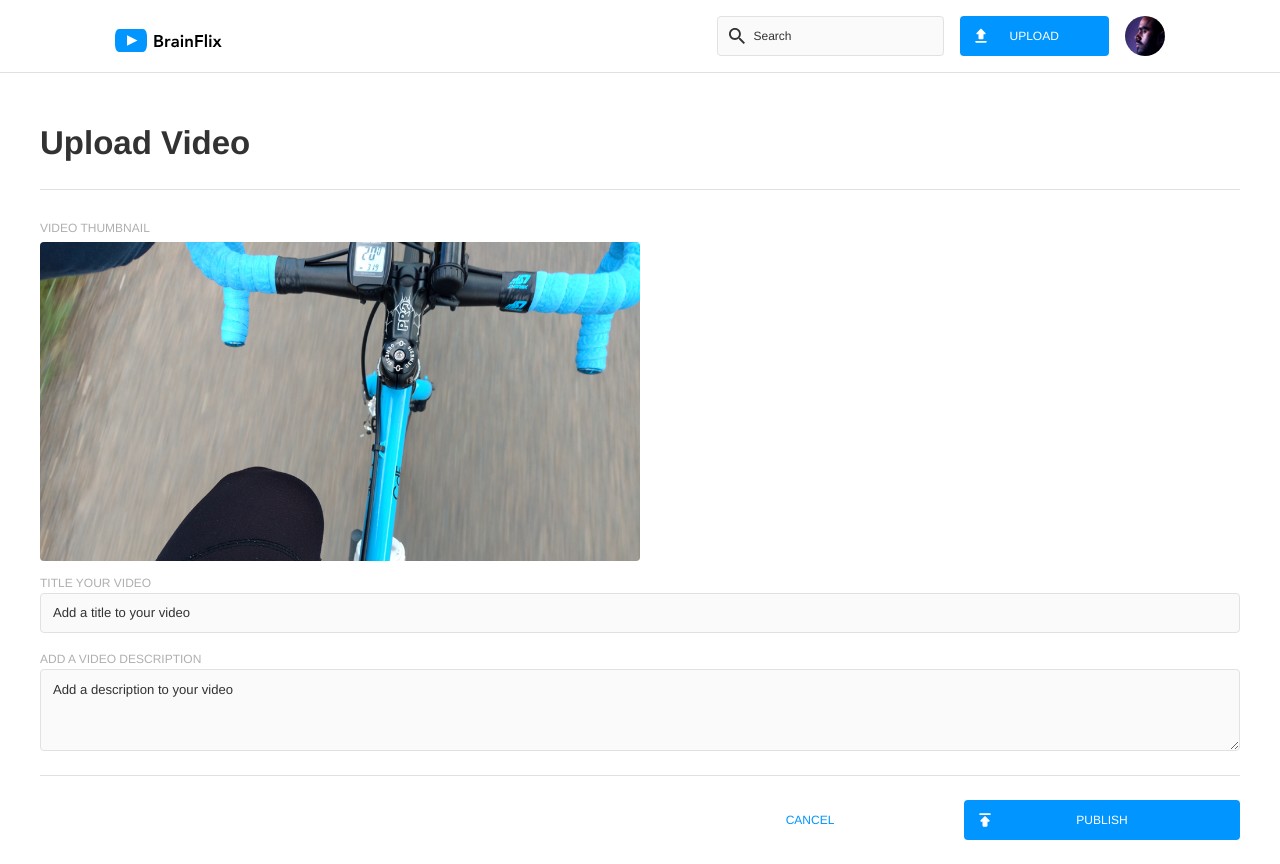
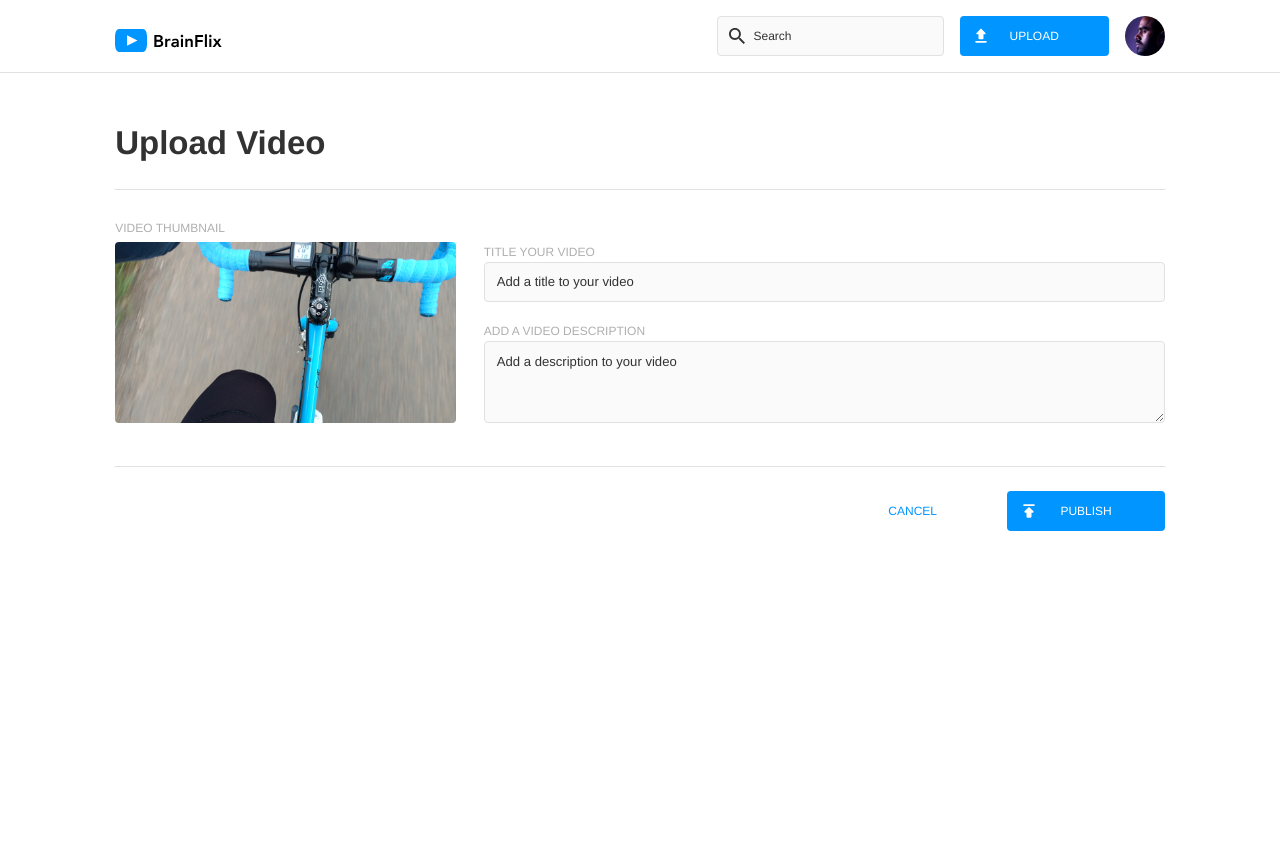
Before and after one commit to anitayawson/anita-yawson-brainflix, a React (Create React App) app: page /upload in a window 1280 px wide. After the commit the page ends 800 px from the top, so only its background shows below. Built offline with nearby package versions, Linux system fonts and the light colour scheme.

Commit message:
Add styling for desktop breakpoint

```diff
--- a/src/pages/VideoUpload/VideoUpload.js
+++ b/src/pages/VideoUpload/VideoUpload.js
@@ -8,6 +8,7 @@ export default function VideoUpload() {
     <main className="video-upload">
       <div className="video-upload__wrapper">
         <h1 className="title">Upload Video</h1>
+        <div className="upload-form__desktop">
           <div className="thumbnail__container">
             <p className="thumbnail__label">Video Thumbnail</p>
             <img
@@ -35,6 +36,9 @@ export default function VideoUpload() {
               placeholder="Add a description to your video"
               rows={4}
             ></textarea>
+          </form>
+        </div>
+
         <div className="upload-form__btn-container">
           <button className="upload-form__publish-btn">
             <img
@@ -46,7 +50,6 @@ export default function VideoUpload() {
           </button>
           <button className="upload-form__cancel-btn">Cancel</button>
         </div>
-        </form>
       </div>
     </main>
   );
--- a/src/pages/VideoUpload/VideoUpload.scss
+++ b/src/pages/VideoUpload/VideoUpload.scss
@@ -10,6 +10,11 @@
     @include tablet {
       padding-left: 2.5rem;
       padding-right: 2.5rem;
+    }
+
+    @include desktop {
+      padding-left: 9%;
+      padding-right: 9%;
     }
   }
 }
@@ -28,6 +33,12 @@
 }
 
 .thumbnail {
+  &__container {
+    @include desktop {
+      width: 50%;
+    }
+  }
+
   &__label {
     @include label-styles;
     margin-bottom: 0.25rem;
@@ -41,11 +52,20 @@
     @include tablet {
       width: 50%;
     }
+
+    @include desktop {
+      width: 100%;
+    }
   }
 }
 
 .upload-form {
   margin-top: 0.5rem;
+
+  @include desktop {
+    width: 100%;
+    margin-top: 1.5rem;
+  }
 
   &__input-label {
     @include label-styles;
@@ -64,6 +84,10 @@
     &::placeholder {
       color: $brainflix-black;
       font-size: 0.82rem;
+    }
+
+    @include desktop {
+      margin-bottom: 1.2rem;
     }
   }
 
@@ -86,6 +110,10 @@
     @include tablet {
       width: 23%;
       order: 1;
+    }
+
+    @include desktop {
+      width: 15%;
     }
   }
 
@@ -117,5 +145,18 @@
       width: 23%;
       margin: 0;
     }
+
+    @include desktop {
+      width: 15%;
+    }
+  }
+
+  &__desktop {
+    @include desktop {
+      display: flex;
+      gap: 1.75rem;
+      width: 100%;
+      // align-items: baseline;
+    }
   }
 }
```
Lines whose indentation alone changed are shown as unchanged.
